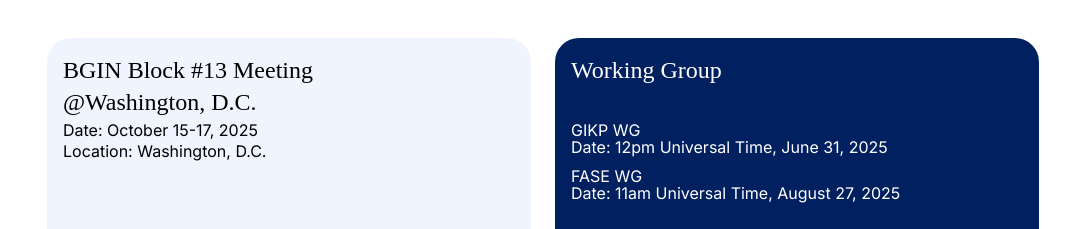
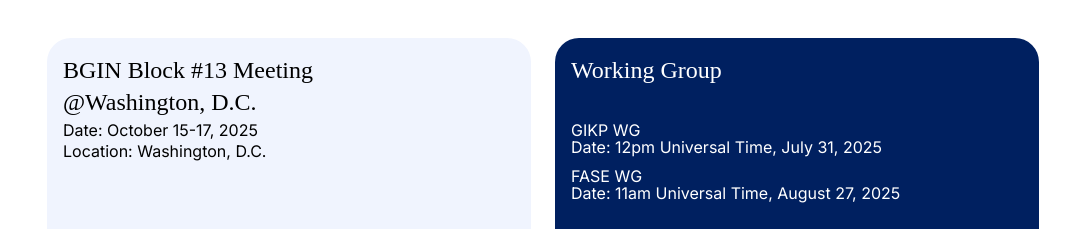
Before and after one commit to bgin-global/bgin-homepage, a Next.js app: page / in a window 1280 px wide. Shown: the part 1280-1509 px from the top of the page, without its empty margins (97-1167 px from the left). Built offline with nearby package versions, Linux system fonts and the light colour scheme.

Commit message:
Update upcomingEvents.ts
Correction of IKP WG Dates

```diff
--- a/contents/upcomingEvents.ts
+++ b/contents/upcomingEvents.ts
@@ -15,7 +15,7 @@ export const upcomingLayer2Meetup = {
 export const upcomingWGCalls = [
   {
     wgTitle: "GIKP WG",
-    date: "12pm Universal Time, June 31, 2025",
+    date: "12pm Universal Time, July 31, 2025",
   },
   {
     wgTitle: "FASE WG",
```
